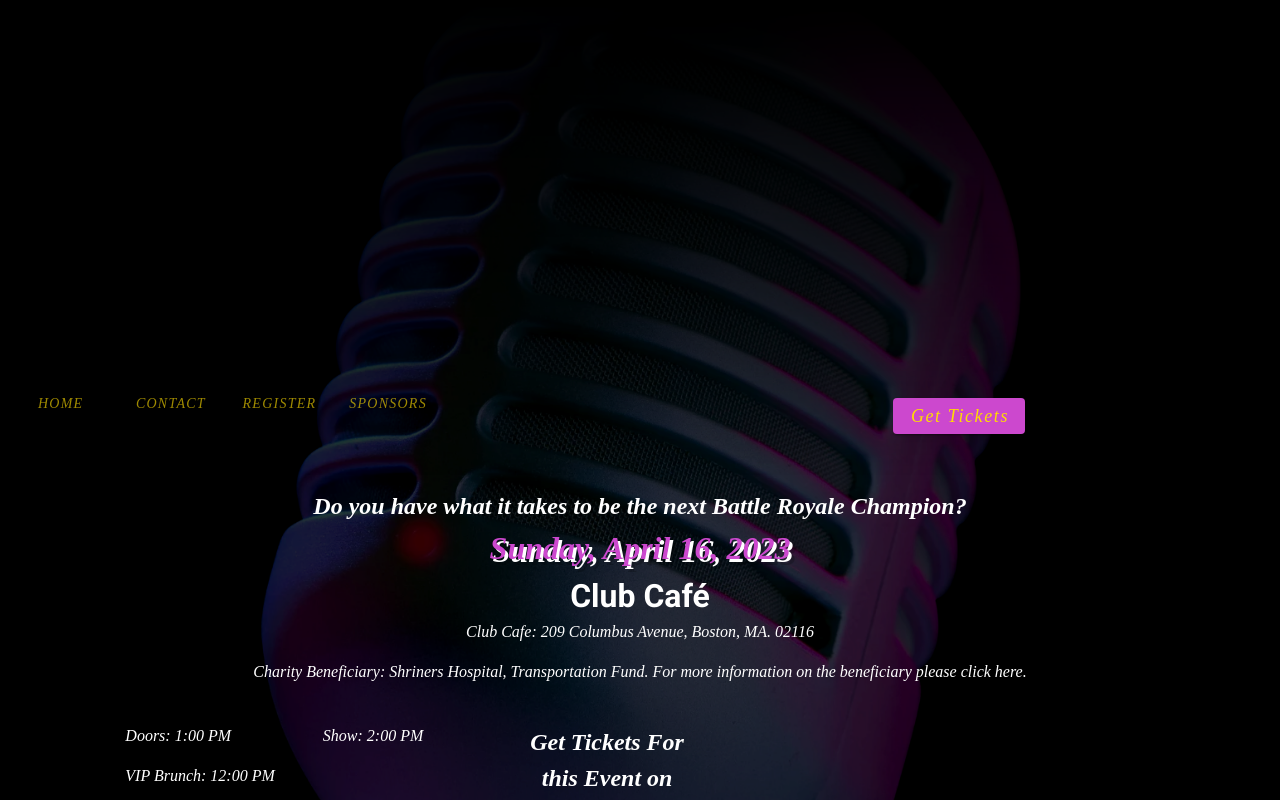
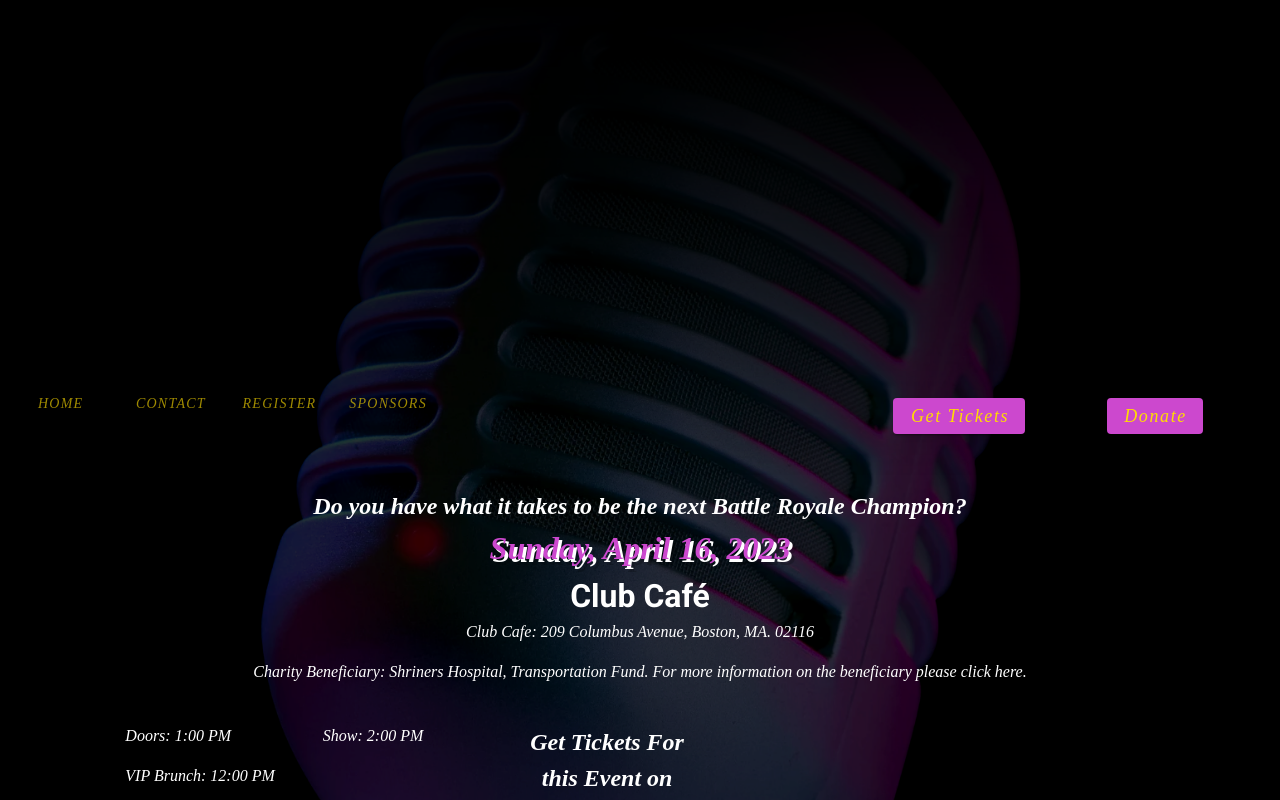
Before and after one commit to AbeMoe/charity-site, a Vue app: page /contact in a window 1280 px wide. Shown: the top 800 px of the page. Built offline with nearby package versions, Linux system fonts and the light colour scheme; a web font is replaced by a local one.

Commit message:
Changes spacing on app.vue

```diff
--- a/src/App.vue
+++ b/src/App.vue
@@ -37,13 +37,12 @@
                 >{{ button.text }}
               </v-btn>
             </v-col>
-            <v-col
-            cols="4"
-            >
-            <v-spacer></v-spacer>
+                        <v-spacer></v-spacer>
+            <v-col cols="2">
+              <ColorButton :url="link" text="Get Tickets"> </ColorButton>
             </v-col>
-            <v-col cols="1">
-              <ColorButton :url="link" text="Get Tickets"> </ColorButton>
+            <v-col cols="2">
+              <ColorButton :url="link" text="Donate"> </ColorButton>
             </v-col>
           </v-row>
         </v-container>
```
